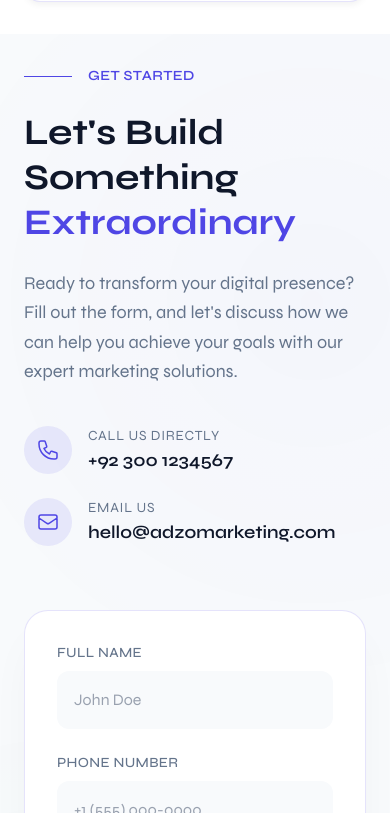
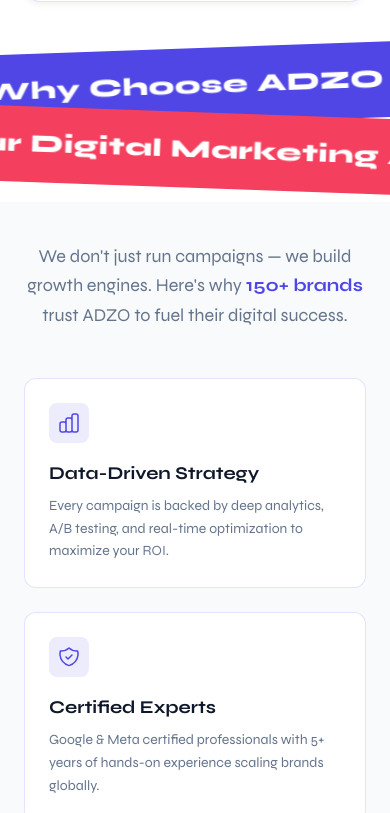
Before and after one commit to mooojn/pk-marketing, a Next.js app: page / in a window 390 px wide. Shown: the part 9251-10064 px from the top of the page. Built offline with nearby package versions, Linux system fonts and the light colour scheme.

Commit message:
Add marquee

```diff
--- /dev/null
+++ b/app/components/MarqueeBanner.tsx
@@ -0,0 +1,180 @@
+"use client";
+
+import React from "react";
+
+const MarqueeBanner = () => {
+    const topText = "✦ Why Choose ADZO ";
+    const bottomText = "✦ As Your Digital Marketing Agency? ";
+
+    const repeatedTop = Array(12).fill(topText).join("");
+    const repeatedBottom = Array(8).fill(bottomText).join("");
+
+    const reasons = [
+        {
+            title: "Data-Driven Strategy",
+            desc: "Every campaign is backed by deep analytics, A/B testing, and real-time optimization to maximize your ROI.",
+            icon: (
+                <svg className="w-6 h-6" fill="none" viewBox="0 0 24 24" stroke="currentColor">
+                    <path strokeLinecap="round" strokeLinejoin="round" strokeWidth={1.5} d="M9 19v-6a2 2 0 00-2-2H5a2 2 0 00-2 2v6a2 2 0 002 2h2a2 2 0 002-2zm0 0V9a2 2 0 012-2h2a2 2 0 012 2v10m-6 0a2 2 0 002 2h2a2 2 0 002-2m0 0V5a2 2 0 012-2h2a2 2 0 012 2v14a2 2 0 01-2 2h-2a2 2 0 01-2-2z" />
+                </svg>
+            ),
+        },
+        {
+            title: "Certified Experts",
+            desc: "Google & Meta certified professionals with 5+ years of hands-on experience scaling brands globally.",
+            icon: (
+                <svg className="w-6 h-6" fill="none" viewBox="0 0 24 24" stroke="currentColor">
+                    <path strokeLinecap="round" strokeLinejoin="round" strokeWidth={1.5} d="M9 12l2 2 4-4m5.618-4.016A11.955 11.955 0 0112 2.944a11.955 11.955 0 01-8.618 3.04A12.02 12.02 0 003 9c0 5.591 3.824 10.29 9 11.622 5.176-1.332 9-6.03 9-11.622 0-1.042-.133-2.052-.382-3.016z" />
+                </svg>
+            ),
+        },
+        {
+            title: "Transparent Reporting",
+            desc: "Weekly reports, live dashboards, and complete visibility into your spend and results — no black boxes.",
+            icon: (
+                <svg className="w-6 h-6" fill="none" viewBox="0 0 24 24" stroke="currentColor">
+                    <path strokeLinecap="round" strokeLinejoin="round" strokeWidth={1.5} d="M15 12a3 3 0 11-6 0 3 3 0 016 0z" />
+                    <path strokeLinecap="round" strokeLinejoin="round" strokeWidth={1.5} d="M2.458 12C3.732 7.943 7.523 5 12 5c4.478 0 8.268 2.943 9.542 7-1.274 4.057-5.064 7-9.542 7-4.477 0-8.268-2.943-9.542-7z" />
+                </svg>
+            ),
+        },
+        {
+            title: "End-to-End Solutions",
+            desc: "From strategy to execution — web development, ads, SEO, content, and social media all under one roof.",
+            icon: (
+                <svg className="w-6 h-6" fill="none" viewBox="0 0 24 24" stroke="currentColor">
+                    <path strokeLinecap="round" strokeLinejoin="round" strokeWidth={1.5} d="M4 5a1 1 0 011-1h14a1 1 0 011 1v2a1 1 0 01-1 1H5a1 1 0 01-1-1V5zM4 13a1 1 0 011-1h6a1 1 0 011 1v6a1 1 0 01-1 1H5a1 1 0 01-1-1v-6zM16 13a1 1 0 011-1h2a1 1 0 011 1v6a1 1 0 01-1 1h-2a1 1 0 01-1-1v-6z" />
+                </svg>
+            ),
+        },
+    ];
+
+    return (
+        <>
+            <style jsx global>{`
+                @keyframes marquee-left {
+                    0% { transform: translateX(0); }
+                    100% { transform: translateX(-50%); }
+                }
+                @keyframes marquee-right {
+                    0% { transform: translateX(-50%); }
+                    100% { transform: translateX(0); }
+                }
+            `}</style>
+
+            {/* Marquee Strips */}
+            <div className="relative overflow-hidden py-4">
+                {/* First Strip - Indigo (primary accent) */}
+                <div
+                    className="relative overflow-hidden py-5"
+                    style={{
+                        background: "var(--accent-warm)",
+                        transform: "rotate(-2deg) scale(1.05)",
+                    }}
+                >
+                    <div
+                        className="flex whitespace-nowrap"
+                        style={{ animation: "marquee-left 30s linear infinite" }}
+                    >
+                        <span
+                            className="text-2xl md:text-3xl lg:text-4xl font-extrabold text-white tracking-wide px-2"
+                            style={{ fontFamily: "var(--font-display)" }}
+                        >
+                            {repeatedTop}
+                        </span>
+                        <span
+                            className="text-2xl md:text-3xl lg:text-4xl font-extrabold text-white tracking-wide px-2"
+                            style={{ fontFamily: "var(--font-display)" }}
+                        >
+                            {repeatedTop}
+                        </span>
+                    </div>
+                </div>
+
+                {/* Second Strip - Rose (coral accent) */}
+                <div
+                    className="relative overflow-hidden py-5 -mt-2"
+                    style={{
+                        background: "var(--accent-coral)",
+                        transform: "rotate(2deg) scale(1.05)",
+                    }}
+                >
+                    <div
+                        className="flex whitespace-nowrap"
+                        style={{ animation: "marquee-right 30s linear infinite" }}
+                    >
+                        <span
+                            className="text-2xl md:text-3xl lg:text-4xl font-extrabold text-white tracking-wide px-2"
+                            style={{ fontFamily: "var(--font-display)" }}
+                        >
+                            {repeatedBottom}
+                        </span>
+                        <span
+                            className="text-2xl md:text-3xl lg:text-4xl font-extrabold text-white tracking-wide px-2"
+                            style={{ fontFamily: "var(--font-display)" }}
+                        >
+                            {repeatedBottom}
+                        </span>
+                    </div>
+                </div>
+            </div>
+
+            {/* Why Choose Us - Reasons */}
+            <section className="py-10 lg:py-16" style={{ background: "var(--bg-secondary)" }}>
+                <div className="max-w-7xl mx-auto px-6 lg:px-12">
+                    <p
+                        className="text-center text-lg md:text-xl leading-relaxed max-w-3xl mx-auto mb-12"
+                        style={{
+                            fontFamily: "var(--font-display)",
+                            color: "var(--text-muted)",
+                        }}
+                    >
+                        We don&apos;t just run campaigns — we build growth engines. Here&apos;s why
+                        <span style={{ color: "var(--accent-warm)", fontWeight: 700 }}> 150+ brands </span>
+                        trust ADZO to fuel their digital success.
+                    </p>
+
+                    <div className="grid grid-cols-1 sm:grid-cols-2 lg:grid-cols-4 gap-6">
+                        {reasons.map((reason, i) => (
+                            <div
+                                key={i}
+                                className="p-6 rounded-xl transition-all duration-300 hover:-translate-y-1"
+                                style={{
+                                    background: "#FFFFFF",
+                                    border: "1px solid var(--border-subtle)",
+                                }}
+                            >
+                                <div
+                                    className="w-10 h-10 rounded-lg flex items-center justify-center mb-4"
+                                    style={{
+                                        background: "rgba(79, 70, 229, 0.1)",
+                                        color: "var(--accent-warm)",
+                                    }}
+                                >
+                                    {reason.icon}
+                                </div>
+                                <h4
+                                    className="text-lg font-bold mb-2"
+                                    style={{
+                                        fontFamily: "var(--font-display)",
+                                        color: "var(--text-primary)",
+                                    }}
+                                >
+                                    {reason.title}
+                                </h4>
+                                <p
+                                    className="text-sm leading-relaxed"
+                                    style={{ color: "var(--text-muted)" }}
+                                >
+                                    {reason.desc}
+                                </p>
+                            </div>
+                        ))}
+                    </div>
+                </div>
+            </section>
+        </>
+    );
+};
+
+export default MarqueeBanner;
--- a/app/globals.css
+++ b/app/globals.css
@@ -303,3 +303,32 @@
 ::-webkit-scrollbar-thumb:hover {
   background: #3730A3;
 }
+
+/* Marquee animations */
+@keyframes marquee-left {
+  0% {
+    transform: translateX(0);
+  }
+
+  100% {
+    transform: translateX(-50%);
+  }
+}
+
+@keyframes marquee-right {
+  0% {
+    transform: translateX(-50%);
+  }
+
+  100% {
+    transform: translateX(0);
+  }
+}
+
+.animate-marquee-left {
+  animation: marquee-left 30s linear infinite;
+}
+
+.animate-marquee-right {
+  animation: marquee-right 30s linear infinite;
+}
--- a/app/page.tsx
+++ b/app/page.tsx
@@ -9,6 +9,7 @@
 import Testimonials from "./components/Testimonials";
 import ContactForm from "./components/ContactForm";
 import CaseStudies from "./components/CaseStudies";
+import MarqueeBanner from "./components/MarqueeBanner";
 
 export default function Home() {
   return (
@@ -20,6 +21,7 @@
       <DetailedServices />
       <Pricing />
       <CaseStudies />
+      <MarqueeBanner />
       <ContactForm />
       <Footer />
     </div>
```
